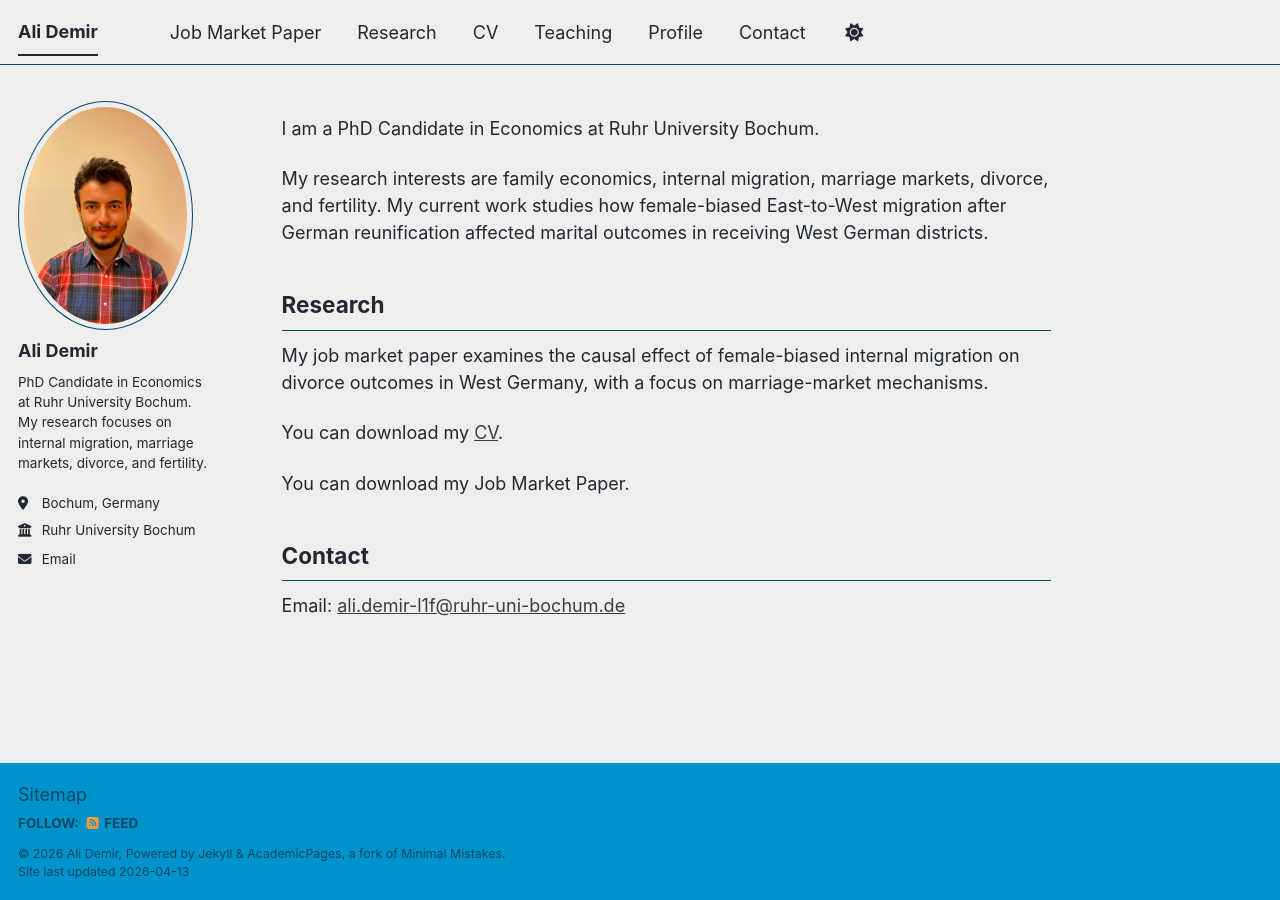
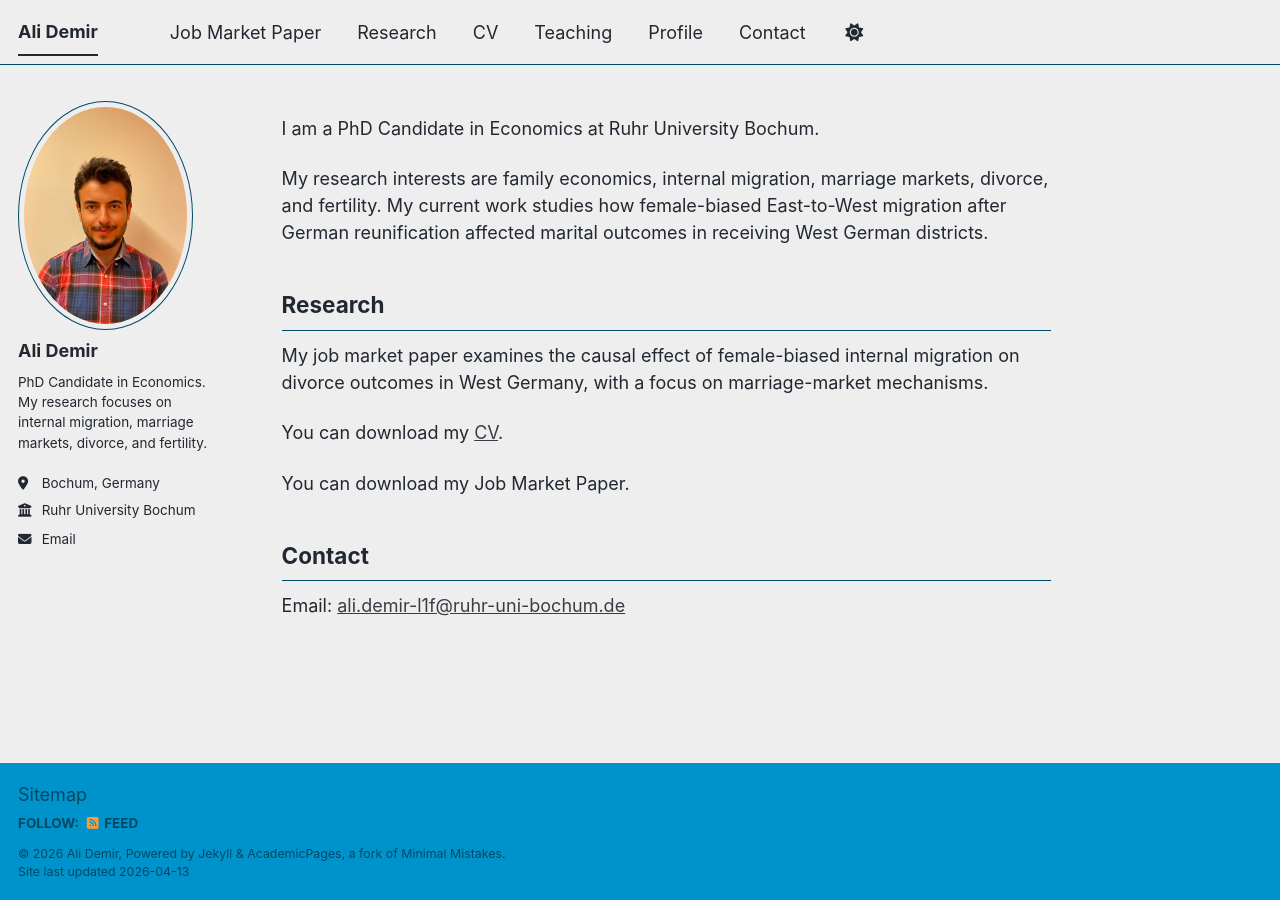
Before and after one commit to alidemir1995ad-alt/alidemir1995ad-alt.github.io, a Jekyll site: the page built from _pages/about.md, in a window 1280 px wide. Built offline with Jekyll 4.4.1, drawn with Linux system fonts in a browser that asks for light colours; a script bundle is joined from its source files by our own code; library files that are not in the unit come from our copies.

Commit message:
Update author bio formatting in _config.yml

```diff
--- a/_config.yml
+++ b/_config.yml
@@ -24,7 +24,7 @@ author:
   avatar           : "ali_demir.jpg"
   name             : "Ali Demir"
   pronouns         :
-  bio              : "PhD Candidate in Economics at Ruhr University Bochum. My research focuses on internal migration, marriage markets, divorce, and fertility."
+  bio              : "PhD Candidate in Economics.<br>My research focuses on internal migration, marriage markets, divorce, and fertility."
   location         : "Bochum, Germany"
   employer         : "Ruhr University Bochum"
   uri              :
```
